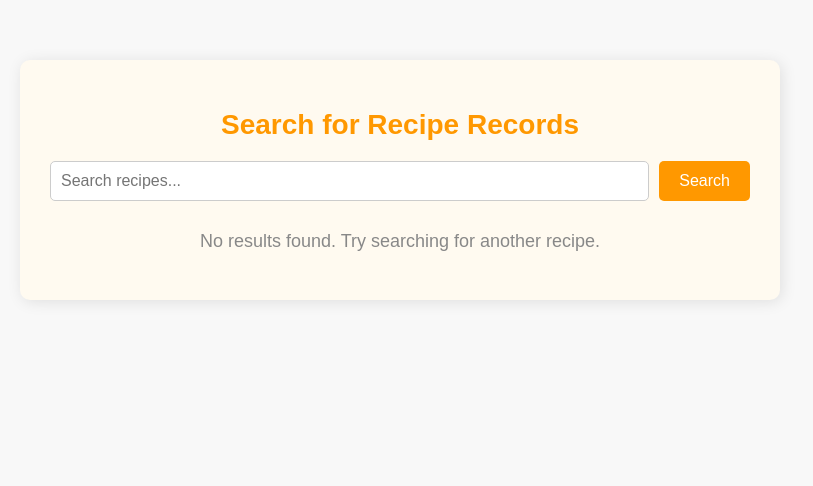
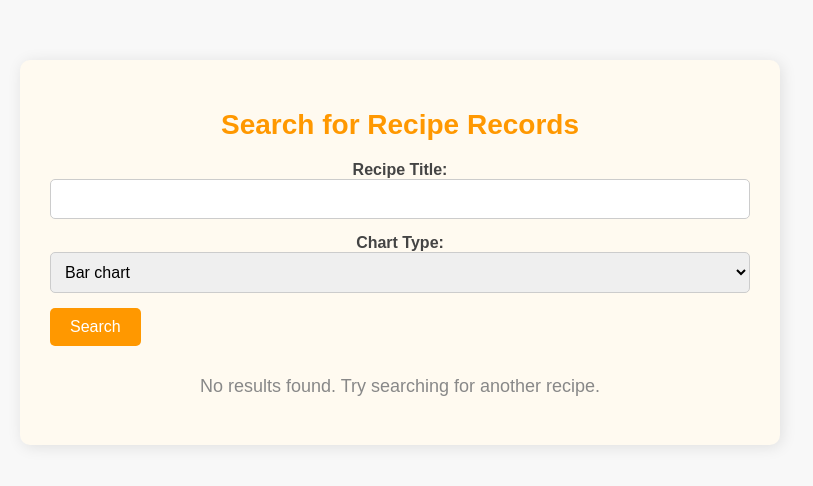
Before and after one commit to AmySikora/recipe-app, a Django app: page /records/ in a window 1280 px wide. Shown: the part 84-570 px from the top of the page, without its empty margins (240-1053 px from the left). Run offline with Django 4.2, Linux system fonts and the light colour scheme; the visitor is signed in with stand-in values (Sample User, id 1).

Commit message:
updated form field styles

```diff
--- a/src/recipes/templates/recipes/records.html
+++ b/src/recipes/templates/recipes/records.html
@@ -20,22 +20,29 @@
         margin-bottom: 20px;
     }
 
-    .search-box {
+    form {
         display: flex;
-        justify-content: center;
-        gap: 10px;
+        flex-direction: column;
+        gap: 15px;
         margin-bottom: 30px;
     }
 
-    .search-box input[type="text"] {
-        flex: 1;
+    label {
+        font-weight: bold;
+        color: #444;
+        text-align: left;
+    }
+
+    input[type="text"],
+    select {
         padding: 10px;
         font-size: 16px;
         border: 1px solid #ccc;
         border-radius: 5px;
+        width: 100%;
     }
 
-    .search-box button {
+    button {
         padding: 10px 20px;
         background-color: #ff9800;
         color: white;
@@ -43,9 +50,10 @@
         border-radius: 5px;
         font-size: 16px;
         cursor: pointer;
+        align-self: flex-start;
     }
 
-    .search-box button:hover {
+    button:hover {
         background-color: #e68900;
     }
 
@@ -69,9 +77,16 @@
 <div class="container">
     <h1>Search for Recipe Records</h1>
 
-    <form action="" method="POST" class="search-box">
+    <form method="POST">
         {% csrf_token %}
-        <input type="text" name="search" placeholder="Search recipes...">
+        <div>
+            {{ form.recipe_title.label_tag }}
+            {{ form.recipe_title }}
+        </div>
+        <div>
+            {{ form.chart_type.label_tag }}
+            {{ form.chart_type }}
+        </div>
         <button type="submit">Search</button>
     </form>
 
```
